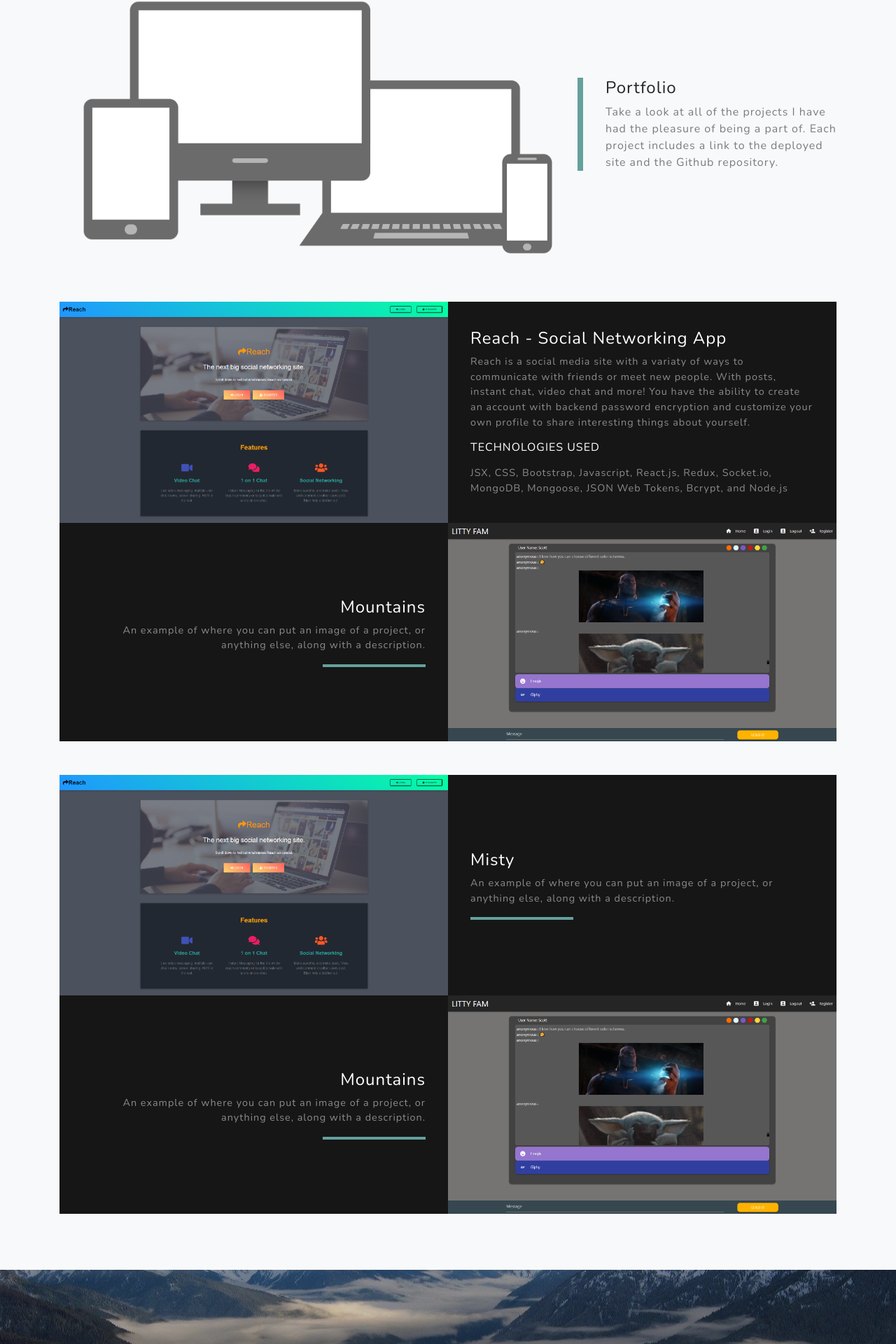
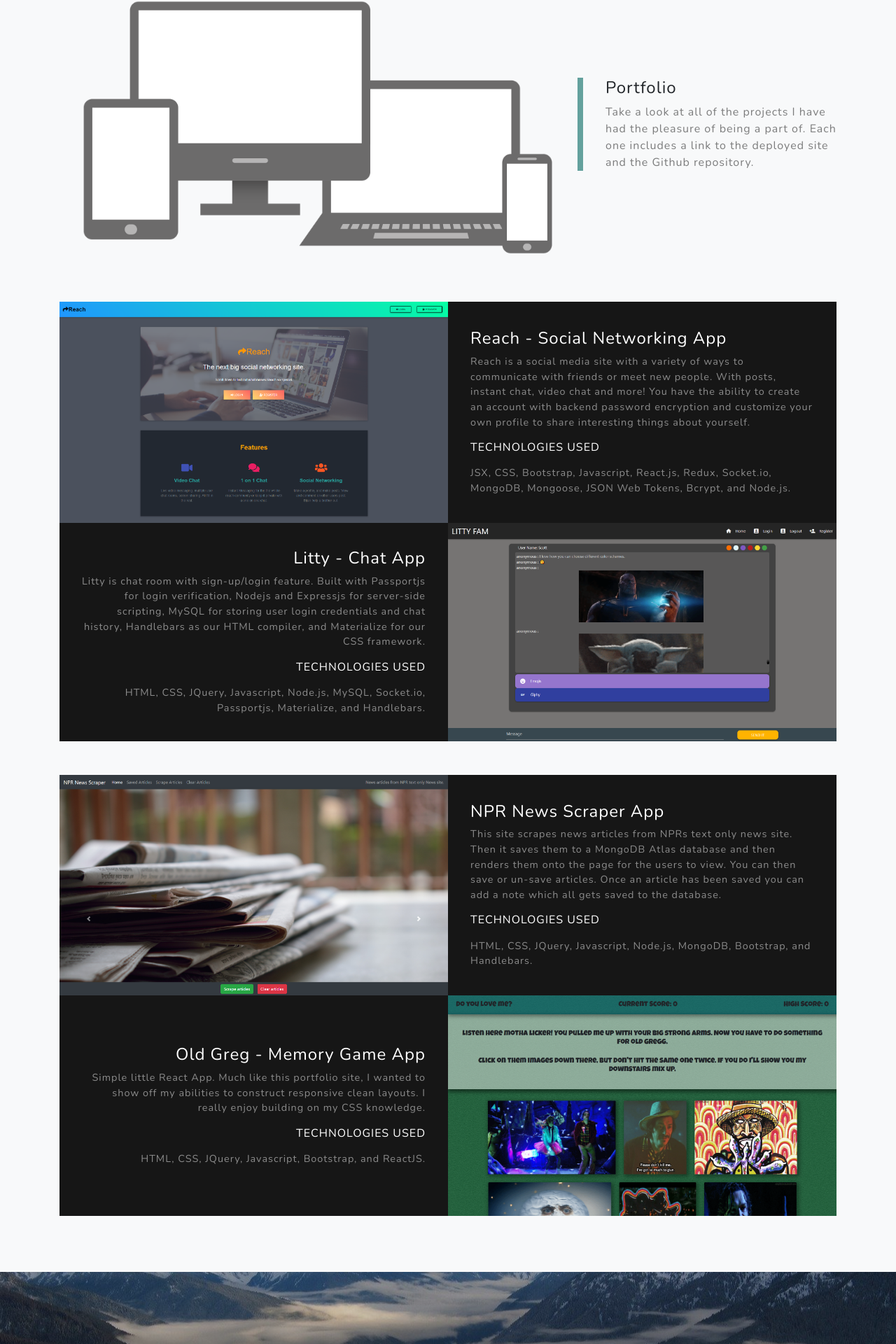
Before and after one commit to scottjr101/React-Portfolio, a React (Create React App) app in the folder client/: page /portfolio in a window 1280 px wide. Shown: the part 285-2205 px from the top of the page at 70% size. Built offline with nearby package versions, Linux system fonts and the light colour scheme; no server answers.

Commit message:
finshed projects page

```diff
--- a/client/src/components/layout/portfolio/portpage.js
+++ b/client/src/components/layout/portfolio/portpage.js
@@ -2,6 +2,8 @@ import React, { Fragment } from 'react';
 import PortHeader from '../../../assets/imgs/Port-header.png';
 import Reach from '../../../assets/imgs/reach-display.png';
 import Litty from '../../../assets/imgs/Litty-App.png';
+import NPR from '../../../assets/imgs/NPR-scraper.png';
+import Clicky from '../../../assets/imgs/Memory-Game.png';
 import './portstyles.css';
 
 const Portfolio = () => {
@@ -24,8 +26,8 @@ const Portfolio = () => {
                 <h4>Portfolio</h4>
                 <p className='text-black-50 mb-0'>
                   Take a look at all of the projects I have had the pleasure of
-                  being a part of. Each project includes a link to the deployed
-                  site and the Github repository.
+                  being a part of. Each one includes a link to the deployed site
+                  and the Github repository.
                 </p>
               </div>
             </div>
@@ -34,7 +36,7 @@ const Portfolio = () => {
           <div className='row justify-content-center no-gutters mb-5 mb-lg-5 mb-xl-0'>
             <div className='img-preview col-lg-9 col-xl-6'>
               <img className='img-fluid' src={Reach} alt='Reach App' />
-              <div className='overlay d-flex align-items-center justify-content-center'>
+              <div className='overlay d-none d-md-flex align-items-center justify-content-center'>
                 <div className='row d-flex align-items-center justify-content-center'>
                   <div className='col-7 px-0'>
                     <a href='https://project3-reach.herokuapp.com/'>
@@ -61,7 +63,7 @@ const Portfolio = () => {
                       Reach - Social Networking App
                     </h4>
                     <p className='mb-3 text-white-50'>
-                      Reach is a social media site with a variaty of ways to
+                      Reach is a social media site with a variety of ways to
                       communicate with friends or meet new people. With posts,
                       instant chat, video chat and more! You have the ability to
                       create an account with backend password encryption and
@@ -72,9 +74,20 @@ const Portfolio = () => {
                     <p className='mb-0 text-white-50'>
                       JSX, CSS, Bootstrap, Javascript, React.js, Redux,
                       Socket.io, MongoDB, Mongoose, JSON Web Tokens, Bcrypt, and
-                      Node.js
+                      Node.js.
                     </p>
-                    {/* <hr className='d-none d-xl-block mb-0 ml-0' /> */}
+                    <a
+                      className='d-block d-md-none my-2'
+                      href='https://project3-reach.herokuapp.com/'
+                    >
+                      Deployed site
+                    </a>
+                    <a
+                      className='d-block d-md-none'
+                      href='https://github.com/Fgailey/Reach'
+                    >
+                      Github Repo
+                    </a>
                   </div>
                 </div>
               </div>
@@ -84,47 +97,112 @@ const Portfolio = () => {
           <div className='row justify-content-center no-gutters'>
             <div className='img-preview col-lg-9 col-xl-6'>
               <img className='img-fluid' src={Litty} alt='Litty App' />
-              <div className='overlay d-flex align-items-center justify-content-center'>
-                <a href='https://intense-tor-53215.herokuapp.com/'>
-                  <div className='btn btn-primary btn-md mx-1'>
-                    Deployed site
+              <div className='overlay d-none d-md-flex align-items-center justify-content-center'>
+                <div className='row d-flex align-items-center justify-content-center'>
+                  <div className='col-7 px-0'>
+                    <a href='https://intense-tor-53215.herokuapp.com/'>
+                      <div className='d-flex justify-content-center btn btn-primary btn-md my-2'>
+                        Deployed site
+                      </div>
+                    </a>
                   </div>
-                </a>
-                <a href='https://github.com/scottjr101/Litty-Chat-App'>
-                  <div className='btn btn-primary btn-md mx-1'>Github Repo</div>
-                </a>
+                  <div className='col-7 px-0'>
+                    <a href='https://github.com/scottjr101/Litty-Chat-App'>
+                      <div className='d-flex justify-content-center btn btn-primary btn-md my-2'>
+                        Github Repo
+                      </div>
+                    </a>
+                  </div>
+                </div>
               </div>
             </div>
             <div className='col-lg-9 col-xl-6 order-xl-first'>
               <div className='bg-black text-center h-100 project'>
                 <div className='d-flex h-100'>
                   <div className='project-text w-100 my-auto text-center text-xl-right'>
-                    <h4 className='text-white'>Mountains</h4>
+                    <h4 className='text-white'>Litty - Chat App</h4>
+                    <p className='mb-3 text-white-50'>
+                      Litty is chat room with sign-up/login feature. Built with
+                      Passportjs for login verification, Nodejs and Expressjs
+                      for server-side scripting, MySQL for storing user login
+                      credentials and chat history, Handlebars as our HTML
+                      compiler, and Materialize for our CSS framework.
+                    </p>
+                    <h6 className='text-white mb-3'>TECHNOLOGIES USED</h6>
                     <p className='mb-0 text-white-50'>
-                      An example of where you can put an image of a project, or
-                      anything else, along with a description.
+                      HTML, CSS, JQuery, Javascript, Node.js, MySQL, Socket.io,
+                      Passportjs, Materialize, and Handlebars.
                     </p>
-                    <hr className='d-none d-xl-block mb-0 mr-0' />
+                    <a
+                      className='d-block d-md-none my-2'
+                      href='https://intense-tor-53215.herokuapp.com/'
+                    >
+                      Deployed site
+                    </a>
+                    <a
+                      className='d-block d-md-none'
+                      href='https://github.com/scottjr101/Litty-Chat-App'
+                    >
+                      Github Repo
+                    </a>
                   </div>
                 </div>
               </div>
             </div>
           </div>
           {/* Project Three Row */}
-          <div className='row justify-content-center no-gutters mt-5 mb-5 mb-lg-5 mb-xl-0'>
-            <div className='col-lg-9 col-xl-6'>
-              <img className='img-fluid' src={Reach} alt='Reach App' />
+          <div className='row justify-content-center no-gutters my-5 mb-lg-5 mb-xl-0'>
+            <div className='img-preview col-lg-9 col-xl-6'>
+              <img className='img-fluid' src={NPR} alt='Reach App' />
+              <div className='overlay d-none d-md-flex align-items-center justify-content-center'>
+                <div className='row d-flex align-items-center justify-content-center'>
+                  <div className='col-7 px-0'>
+                    <a href='https://nprnewsscraper1.herokuapp.com/'>
+                      <div className='d-flex justify-content-center btn btn-primary btn-md my-2'>
+                        Deployed site
+                      </div>
+                    </a>
+                  </div>
+                  <div className='col-7 px-0'>
+                    <a href='https://github.com/scottjr101/Mongo-Scraper'>
+                      <div className='d-flex justify-content-center btn btn-primary btn-md my-2'>
+                        Github Repo
+                      </div>
+                    </a>
+                  </div>
+                </div>
+              </div>
             </div>
             <div className='col-lg-9 col-xl-6'>
               <div className='bg-black text-center h-100 project'>
                 <div className='d-flex h-100'>
                   <div className='project-text w-100 my-auto text-center text-xl-left'>
-                    <h4 className='text-white'>Misty</h4>
+                    <h4 className='text-white'>NPR News Scraper App</h4>
+                    <p className='mb-3 text-white-50'>
+                      This site scrapes news articles from NPRs text only news
+                      site. Then it saves them to a MongoDB Atlas database and
+                      then renders them onto the page for the users to view. You
+                      can then save or un-save articles. Once an article has
+                      been saved you can add a note which all gets saved to the
+                      database.
+                    </p>
+                    <h6 className='text-white mb-3'>TECHNOLOGIES USED</h6>
                     <p className='mb-0 text-white-50'>
-                      An example of where you can put an image of a project, or
-                      anything else, along with a description.
+                      HTML, CSS, JQuery, Javascript, Node.js, MongoDB,
+                      Bootstrap, and Handlebars.
                     </p>
-                    <hr className='d-none d-xl-block mb-0 ml-0' />
+                    <a
+                      className='d-block d-md-none my-2'
+                      href='https://nprnewsscraper1.herokuapp.com/'
+                    >
+                      Deployed site
+                    </a>
+                    <a
+                      className='d-block d-md-none'
+                      href='https://github.com/scottjr101/Mongo-Scraper'
+                    >
+                      Github Repo
+                    </a>
                   </div>
                 </div>
               </div>
@@ -132,19 +210,54 @@ const Portfolio = () => {
           </div>
           {/* Project Four Row */}
           <div className='row justify-content-center no-gutters'>
-            <div className='col-lg-9 col-xl-6'>
-              <img className='img-fluid' src={Litty} alt='Litty App' />
+            <div className='img-preview col-lg-9 col-xl-6'>
+              <img className='img-fluid' src={Clicky} alt='Litty App' />
+              <div className='overlay d-none d-md-flex align-items-center justify-content-center'>
+                <div className='row d-flex align-items-center justify-content-center'>
+                  <div className='col-7 px-0'>
+                    <a href='https://react-memory-game-sl.surge.sh/'>
+                      <div className='d-flex justify-content-center btn btn-primary btn-md my-2'>
+                        Deployed site
+                      </div>
+                    </a>
+                  </div>
+                  <div className='col-7 px-0'>
+                    <a href='https://github.com/scottjr101/Clicky-Game'>
+                      <div className='d-flex justify-content-center btn btn-primary btn-md my-2'>
+                        Github Repo
+                      </div>
+                    </a>
+                  </div>
+                </div>
+              </div>
             </div>
             <div className='col-lg-9 col-xl-6 order-xl-first'>
               <div className='bg-black text-center h-100 project'>
                 <div className='d-flex h-100'>
                   <div className='project-text w-100 my-auto text-center text-xl-right'>
-                    <h4 className='text-white'>Mountains</h4>
+                    <h4 className='text-white'>Old Greg - Memory Game App</h4>
+                    <p className='mb-3 text-white-50'>
+                      Simple little React App. Much like this portfolio site, I
+                      wanted to show off my abilities to construct responsive
+                      clean layouts. I really enjoy building on my CSS
+                      knowledge.
+                    </p>
+                    <h6 className='text-white mb-3'>TECHNOLOGIES USED</h6>
                     <p className='mb-0 text-white-50'>
-                      An example of where you can put an image of a project, or
-                      anything else, along with a description.
+                      HTML, CSS, JQuery, Javascript, Bootstrap, and ReactJS.
                     </p>
-                    <hr className='d-none d-xl-block mb-0 mr-0' />
+                    <a
+                      className='d-block d-md-none my-2'
+                      href='https://react-memory-game-sl.surge.sh/'
+                    >
+                      Deployed site
+                    </a>
+                    <a
+                      className='d-block d-md-none'
+                      href='https://github.com/scottjr101/Clicky-Game'
+                    >
+                      Github Repo
+                    </a>
                   </div>
                 </div>
               </div>
```
Also changed, not shown: client/src/assets/imgs/Memory-Game.png (added), client/src/assets/imgs/NPR-scraper.png (added).
